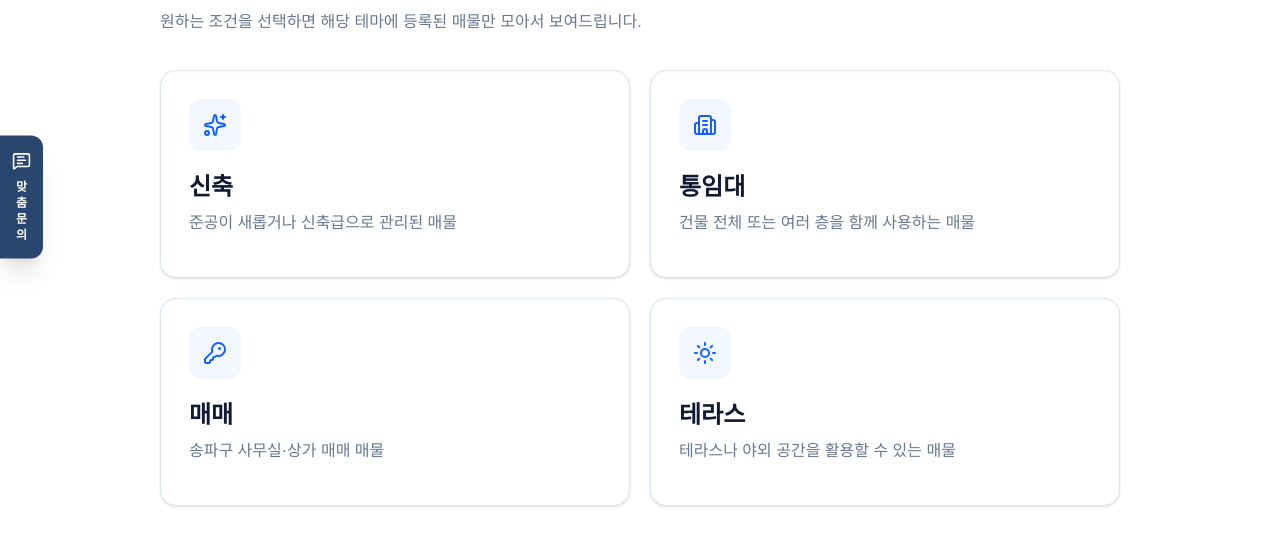
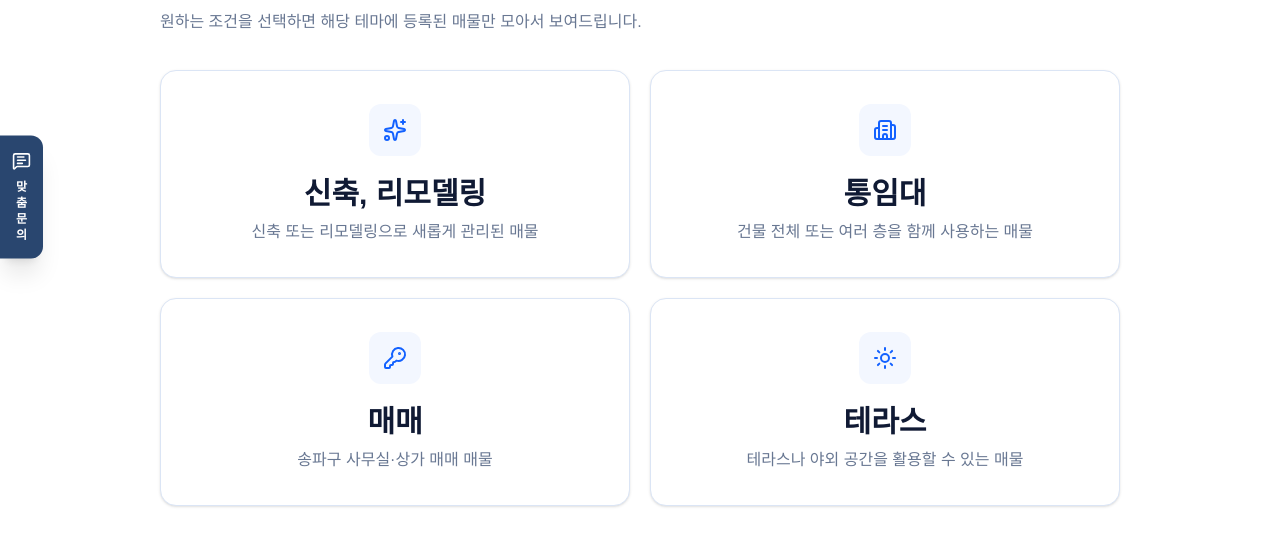
Before and after one commit to chanyong628-cpu/realestate, a Next.js app: page /theme in a window 1280 px wide. Shown: the part 203-759 px from the top of the page. Built offline with nearby package versions, Linux system fonts and the light colour scheme; no server answers.

Commit message:
style: center and enlarge theme cards

```diff
--- a/src/app/(public)/theme/page.tsx
+++ b/src/app/(public)/theme/page.tsx
@@ -5,7 +5,7 @@ import { themeDefinitions } from "@/lib/properties/listing-tags";
 
 export const metadata: Metadata = {
   title: "테마별 매물",
-  description: "신축, 통임대, 매매, 테라스 조건으로 C.Y 부동산 매물을 모아보세요.",
+  description: "신축·리모델링, 통임대, 매매, 테라스 조건으로 C.Y 부동산 매물을 모아보세요.",
   alternates: { canonical: "/theme" },
 };
 
@@ -30,12 +30,12 @@ export default function ThemePage() {
             <Link
               key={theme.slug}
               href={`/theme/${theme.slug}`}
-              className="group min-h-44 rounded-2xl border border-brand-line bg-white p-5 shadow-sm transition hover:-translate-y-1 hover:border-brand-accent hover:shadow-xl sm:min-h-52 sm:p-7"
+              className="group flex min-h-44 flex-col items-center justify-center rounded-2xl border border-brand-line bg-white p-5 text-center shadow-sm transition hover:-translate-y-1 hover:border-brand-accent hover:shadow-xl sm:min-h-52 sm:p-7"
             >
               <span className="grid size-11 place-items-center rounded-xl bg-brand-soft text-brand-accent sm:size-13">
                 <Icon size={24} />
               </span>
-              <h2 className="mt-5 text-xl font-black text-brand-dark sm:text-2xl">{theme.label}</h2>
+              <h2 className="mt-5 text-2xl font-black text-brand-dark sm:text-3xl">{theme.label}</h2>
               <p className="mt-2 text-sm leading-6 text-brand-muted sm:text-base">{theme.description}</p>
             </Link>
           );
--- a/src/lib/properties/listing-tags.ts
+++ b/src/lib/properties/listing-tags.ts
@@ -3,7 +3,7 @@ import type { PropertyListingTag } from "@/types/database";
 export const listingTagLabels: Record<PropertyListingTag, string> = {
   office: "사무실",
   store: "상가",
-  theme_new_build: "신축",
+  theme_new_build: "신축, 리모델링",
   theme_whole_rent: "통임대",
   theme_sale: "매매",
   theme_rooftop: "테라스",
@@ -16,8 +16,8 @@ export const themeDefinitions = [
   {
     slug: "new-build",
     tag: "theme_new_build",
-    label: "신축",
-    description: "준공이 새롭거나 신축급으로 관리된 매물",
+    label: "신축, 리모델링",
+    description: "신축 또는 리모델링으로 새롭게 관리된 매물",
   },
   {
     slug: "whole-rent",
```
Also changed, not shown: 1 other file (tests, documents, lock files or other folders).
